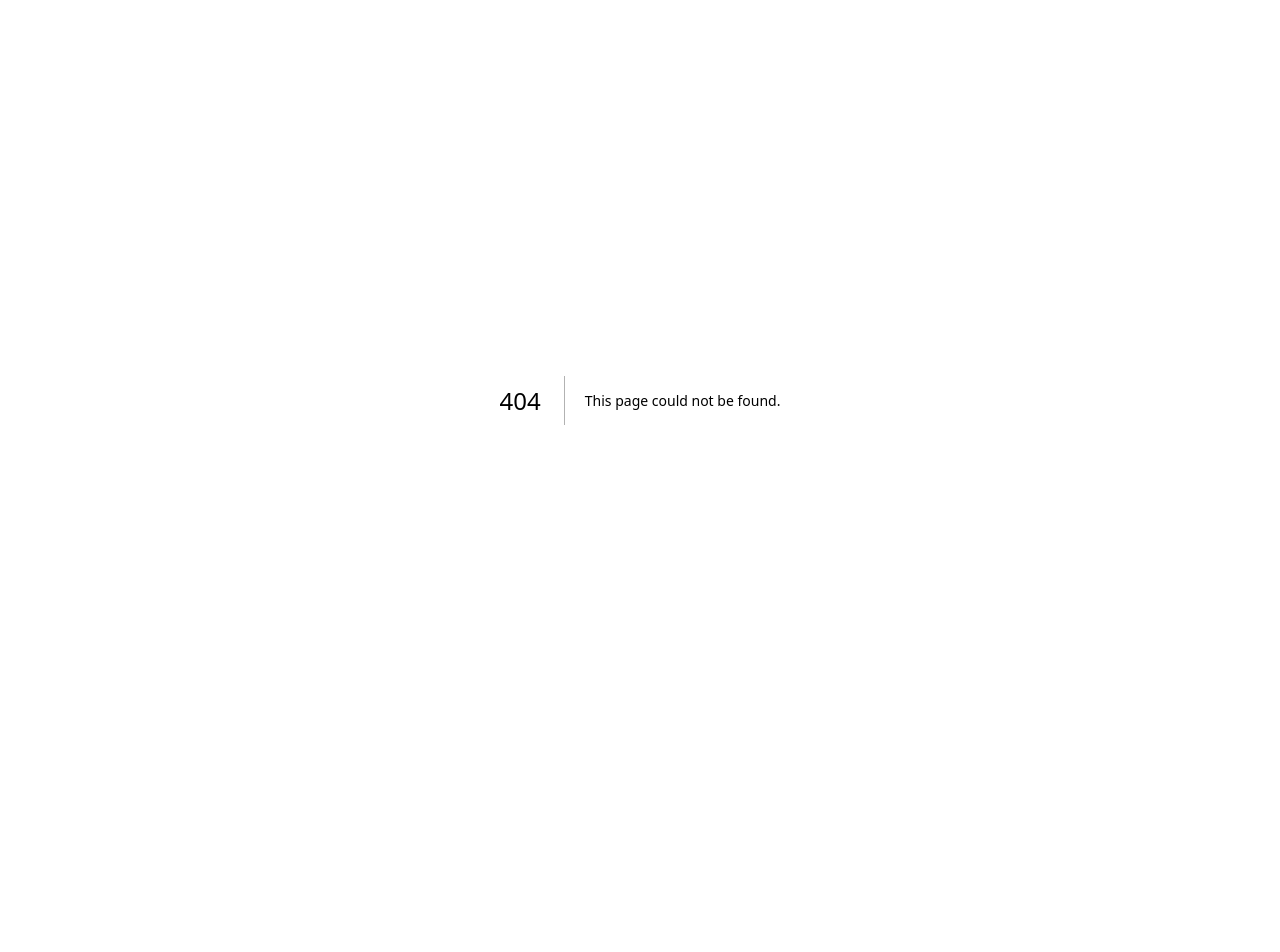
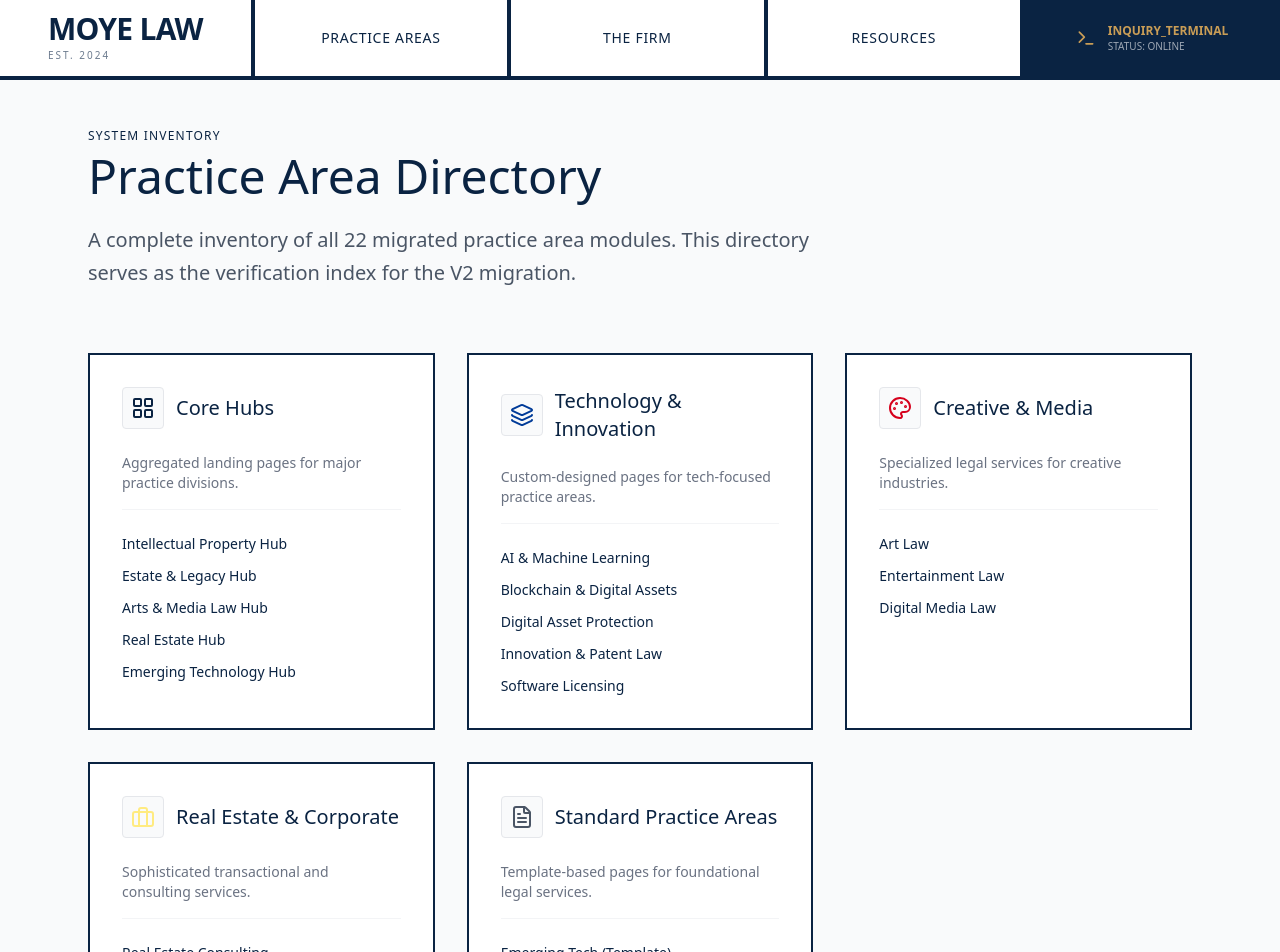
Before and after one commit to binarylawyer/moye-law-redesign, a Next.js app in the folder moye-law-web/: page /practice/directory in a window 1280 px wide. Before the commit this address had no page. Shown: the top 952 px of the page. Before the commit the page ends 800 px from the top, so only its background shows below. Built offline with nearby package versions, Linux system fonts and the light colour scheme.

Commit message:
feat: add practice area directory page for categorized legal services.

```diff
--- /dev/null
+++ b/moye-law-web/src/app/practice/directory/page.tsx
@@ -0,0 +1,138 @@
+"use client";
+
+import React from 'react';
+import Link from 'next/link';
+import { ArrowRight, LayoutGrid, Palette, Layers, FileText } from 'lucide-react';
+import NavBarV2 from "@/components/layout/NavBarV2";
+import TerminalFooter from "@/components/layout/TerminalFooter";
+
+export default function PracticeDirectoryPage() {
+    const sections = [
+        {
+            title: "Core Hubs",
+            icon: <LayoutGrid className="h-6 w-6 text-navy" />,
+            description: "Aggregated landing pages for major practice divisions.",
+            links: [
+                { name: "Intellectual Property Hub", path: "/practice/intellectual-property" },
+                { name: "Estate & Legacy Hub", path: "/practice/estate-legacy" },
+                { name: "Arts & Media Law Hub", path: "/practice/arts-media-law" },
+                { name: "Real Estate Hub", path: "/practice/real-estate-hub" },
+                { name: "Emerging Technology Hub", path: "/practice/emerging-technology-hub" }
+            ]
+        },
+        {
+            title: "Technology & Innovation",
+            icon: <Layers className="h-6 w-6 text-[#003B98]" />,
+            description: "Custom-designed pages for tech-focused practice areas.",
+            links: [
+                { name: "AI & Machine Learning", path: "/practice/ai-machine-learning" },
+                { name: "Blockchain & Digital Assets", path: "/practice/blockchain-digital-assets" },
+                { name: "Digital Asset Protection", path: "/practice/digital-asset-protection" },
+                { name: "Innovation & Patent Law", path: "/practice/innovation-patent-law" },
+                { name: "Software Licensing", path: "/practice/software-licensing" }
+            ]
+        },
+        {
+            title: "Creative & Media",
+            icon: <Palette className="h-6 w-6 text-[#D6001C]" />,
+            description: "Specialized legal services for creative industries.",
+            links: [
+                { name: "Art Law", path: "/practice/art-law" },
+                { name: "Entertainment Law", path: "/practice/entertainment-law" },
+                { name: "Digital Media Law", path: "/practice/digital-media-law" }
+            ]
+        },
+        {
+            title: "Real Estate & Corporate",
+            icon: <BriefcaseIcon className="h-6 w-6 text-[#FFEB80]" />,
+            description: "Sophisticated transactional and consulting services.",
+            links: [
+                { name: "Real Estate Consulting", path: "/practice/real-estate-consulting" },
+                { name: "Real Estate Transactions", path: "/practice/real-estate-transactions" },
+                { name: "IP Consulting", path: "/practice/ip-consulting" }
+            ]
+        },
+        {
+            title: "Standard Practice Areas",
+            icon: <FileText className="h-6 w-6 text-gray-600" />,
+            description: "Template-based pages for foundational legal services.",
+            links: [
+                { name: "Emerging Tech (Template)", path: "/practice/emerging-tech" },
+                { name: "IP Asset Protection", path: "/practice/ip-asset-protection" },
+                { name: "IP Licensing", path: "/practice/ip-licensing" },
+                { name: "Real Estate (General)", path: "/practice/real-estate" },
+                { name: "Trusts & Estates", path: "/practice/trusts-estates" },
+                { name: "Elder Law", path: "/practice/elder-law" },
+                { name: "Probate Administration", path: "/practice/probate-administration" }
+            ]
+        }
+    ];
+
+    return (
+        <div className="min-h-screen bg-gray-50">
+            <NavBarV2 />
+
+            <main className="container mx-auto px-6 py-32 max-w-6xl">
+                <div className="mb-16">
+                    <span className="font-mono text-xs text-navy tracking-widest uppercase mb-2 block">System Inventory</span>
+                    <h1 className="font-display text-5xl text-navy mb-6">Practice Area Directory</h1>
+                    <p className="font-sans text-xl text-gray-600 max-w-3xl leading-relaxed">
+                        A complete inventory of all 22 migrated practice area modules.
+                        This directory serves as the verification index for the V2 migration.
+                    </p>
+                </div>
+
+                <div className="grid grid-cols-1 md:grid-cols-2 lg:grid-cols-3 gap-8">
+                    {sections.map((section, idx) => (
+                        <div key={idx} className="bg-white border-2 border-navy p-8 hover:shadow-[8px_8px_0px_0px_rgba(0,0,0,1)] transition-shadow duration-300">
+                            <div className="flex items-center gap-3 mb-6">
+                                <div className="p-2 bg-gray-50 rounded border border-gray-200">
+                                    {section.icon}
+                                </div>
+                                <h2 className="font-display text-xl text-navy">{section.title}</h2>
+                            </div>
+
+                            <p className="text-sm text-gray-500 mb-6 font-mono border-b border-gray-100 pb-4">
+                                {section.description}
+                            </p>
+
+                            <ul className="space-y-3">
+                                {section.links.map((link, i) => (
+                                    <li key={i}>
+                                        <Link
+                                            href={link.path}
+                                            className="group flex items-center justify-between text-sm font-medium text-navy hover:text-gold transition-colors"
+                                        >
+                                            <span>{link.name}</span>
+                                            <ArrowRight className="h-3 w-3 opacity-0 group-hover:opacity-100 -translate-x-2 group-hover:translate-x-0 transition-all duration-300" />
+                                        </Link>
+                                    </li>
+                                ))}
+                            </ul>
+                        </div>
+                    ))}
+                </div>
+            </main>
+
+            <TerminalFooter />
+        </div>
+    );
+}
+
+function BriefcaseIcon({ className }: { className?: string }) {
+    return (
+        <svg
+            xmlns="http://www.w3.org/2000/svg"
+            viewBox="0 0 24 24"
+            fill="none"
+            stroke="currentColor"
+            strokeWidth="2"
+            strokeLinecap="round"
+            strokeLinejoin="round"
+            className={className}
+        >
+            <rect width="20" height="14" x="2" y="7" rx="2" ry="2" />
+            <path d="M16 21V5a2 2 0 0 0-2-2h-4a2 2 0 0 0-2 2v16" />
+        </svg>
+    );
+}
```
